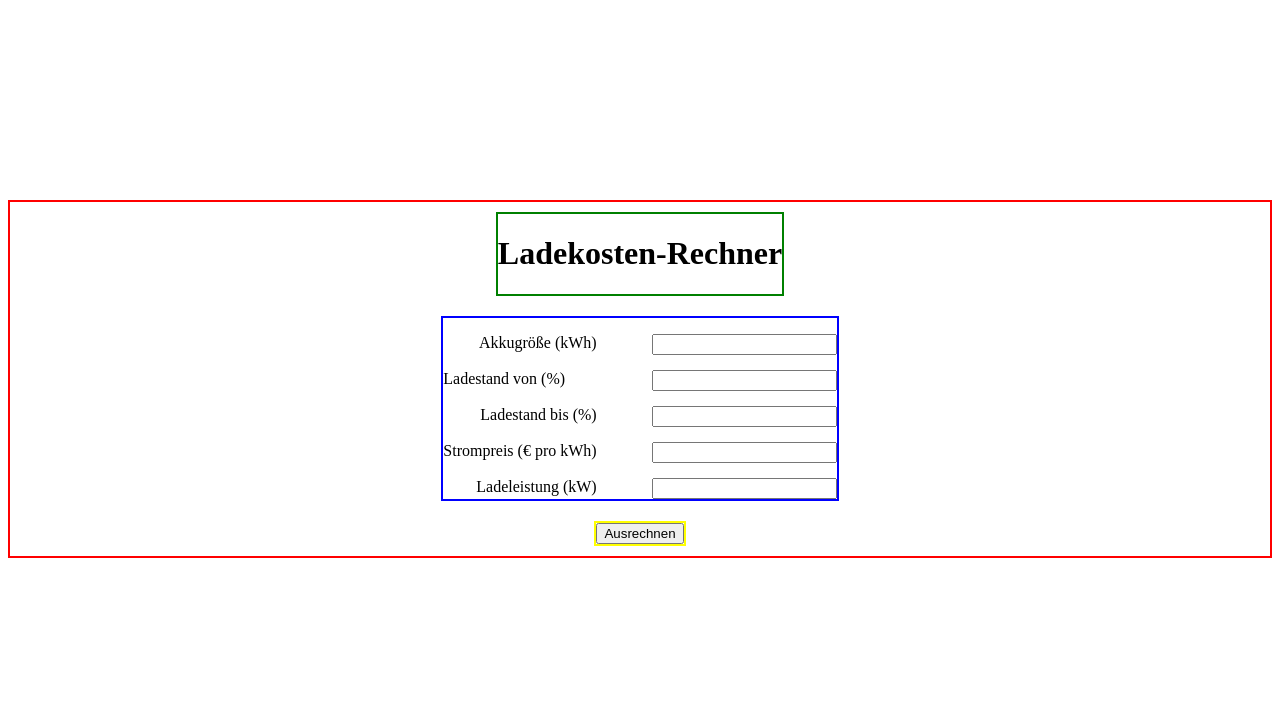
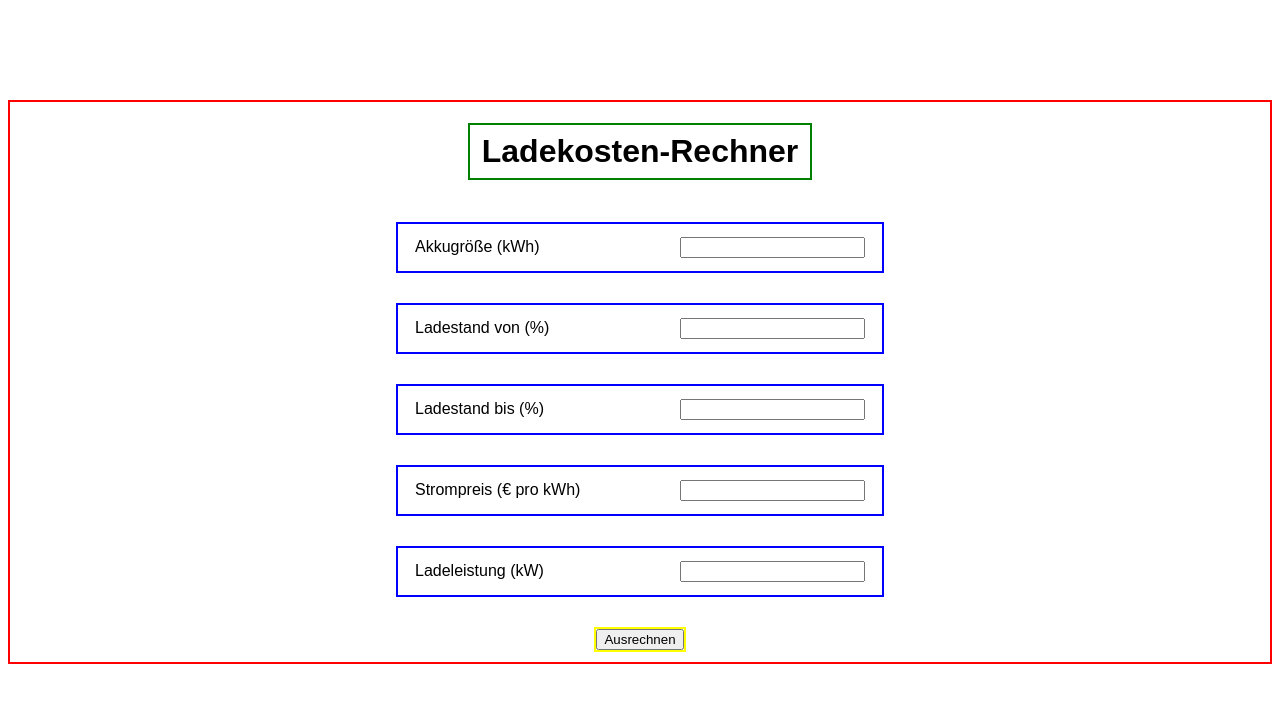
Before and after one commit to cedric-dagefoerde/Ladekosten-Rechner, a plain HTML site: page Aufgabe 1/index.html in a window 1280 px wide. Drawn offline with Linux system fonts and the light colour scheme.

Commit message:
Vollständig mittig angeordnet

```diff
--- a/Aufgabe 1/index.html
+++ b/Aufgabe 1/index.html
@@ -9,42 +9,37 @@
 </head>
 
 <body>
-    <div class="container">
-        <div class="heading">
+    <form class="formular">
         <h1>Ladekosten-Rechner</h1>
-        </div>
-        <div class="box">
-            <p class="field">
+        <div class="form-group">
             <label for="name"> Akkugröße (kWh)
                 <input type="number" id="Akkugröße" name="Akkugröße in kWh" required />
             </label>
-                <br>
-                <br>
+        </div>
+        <div class="form-group">
             <label for="name"> Ladestand von (%)
                 <input type="number" id="Ladestand" name="Ladestand von (%)" required />
-                    <br>
-                    <br>
+            </label>
+        </div>
+        <div class="form-group">
             <label for="name"> Ladestand bis (%)
                 <input type="number" id="Ladestand" name="Ladestand bis (%)" required />
             </label>
-                    <br>
-                    <br>
+        </div>
+        <div class="form-group">
             <label for="name"> Strompreis (€ pro kWh)
                 <input type="number" id="Strompreis" name="Strompreis (€ pro kWh)" required />
             </label>
-                    <br>
-                    <br>
+        </div>
+        <div class="form-group">
             <label for="name"> Ladeleistung (kW)
                 <input type="number" id="Ladeleistung" name="Ladeleistung (kW)" required />
             </label>
-            </p>
-            <br>
-            <br>
         </div>
         <div class="button">
             <button type="button">Ausrechnen</button>
         </div>
-    </div>
+    </form>
 
 </body>
 
--- a/Aufgabe 1/styles.css
+++ b/Aufgabe 1/styles.css
@@ -1,20 +1,24 @@
-.container {
+.formular {
     border: 2px solid red;
-    margin-top: 200px;
+    margin-top: 100px;
     display: flex;
     flex-direction: column;
-    align-items:center;
-    justify-content: center;
+    align-items: center;
+    gap: 10px;
+    font-family: sans-serif;
+
 }
 
-.heading {
+h1 {
     border: 2px solid green;
-    margin: 10px;
+    padding: 8px 12px;
 }
 
-.box {
+
+.form-group {
     border: 2px solid blue;
     margin: 10px;
+    padding: 5px;
 
 }
 
@@ -29,12 +33,10 @@ input {
 }
 
 label {
-    float: right;
+    display: flex;
+    justify-content: space-between;
+    align-items: center;
+    width: 450px;
+    padding: 8px 12px;
 
 }
-
-
-input, label {
-    float: right;
-
-}
```
Lines whose indentation alone changed are shown as unchanged.
